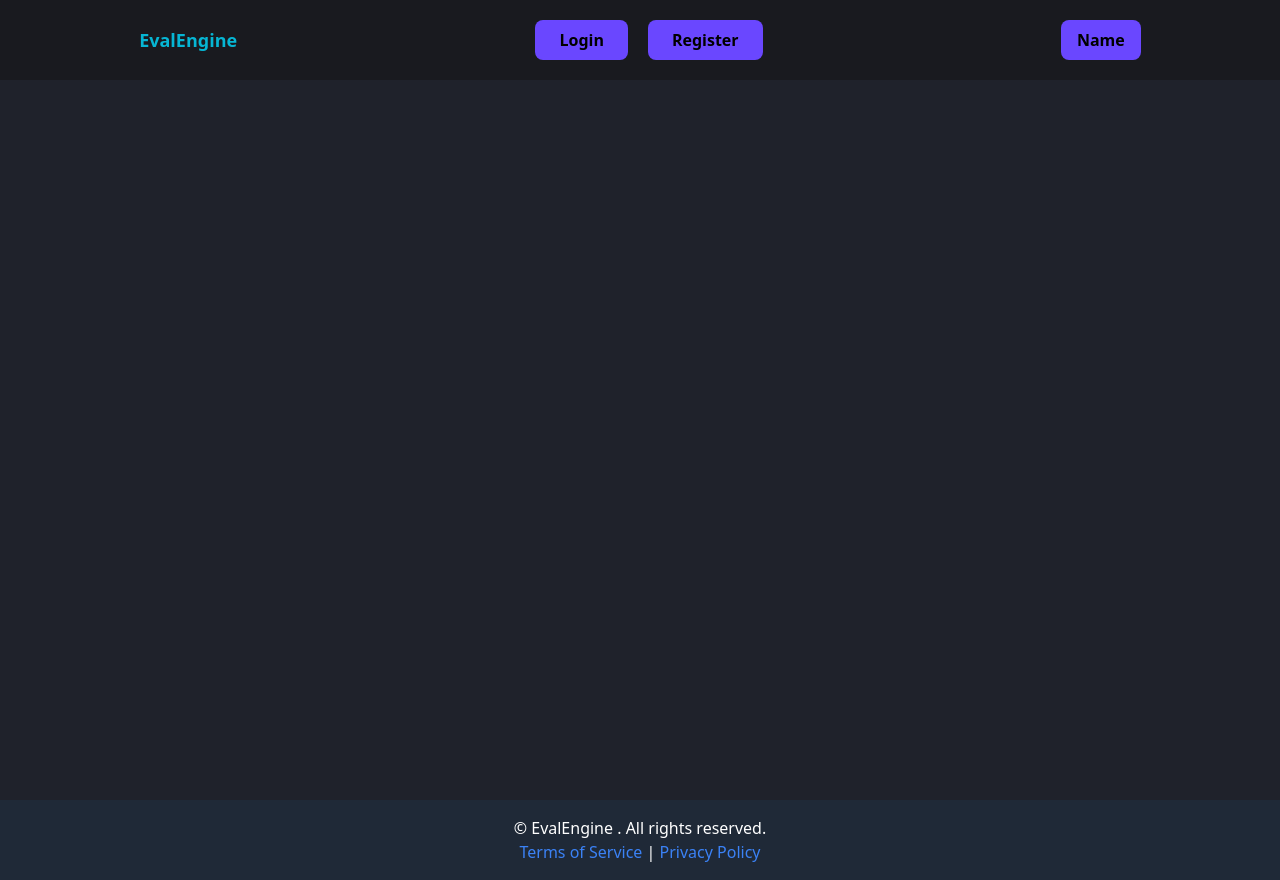
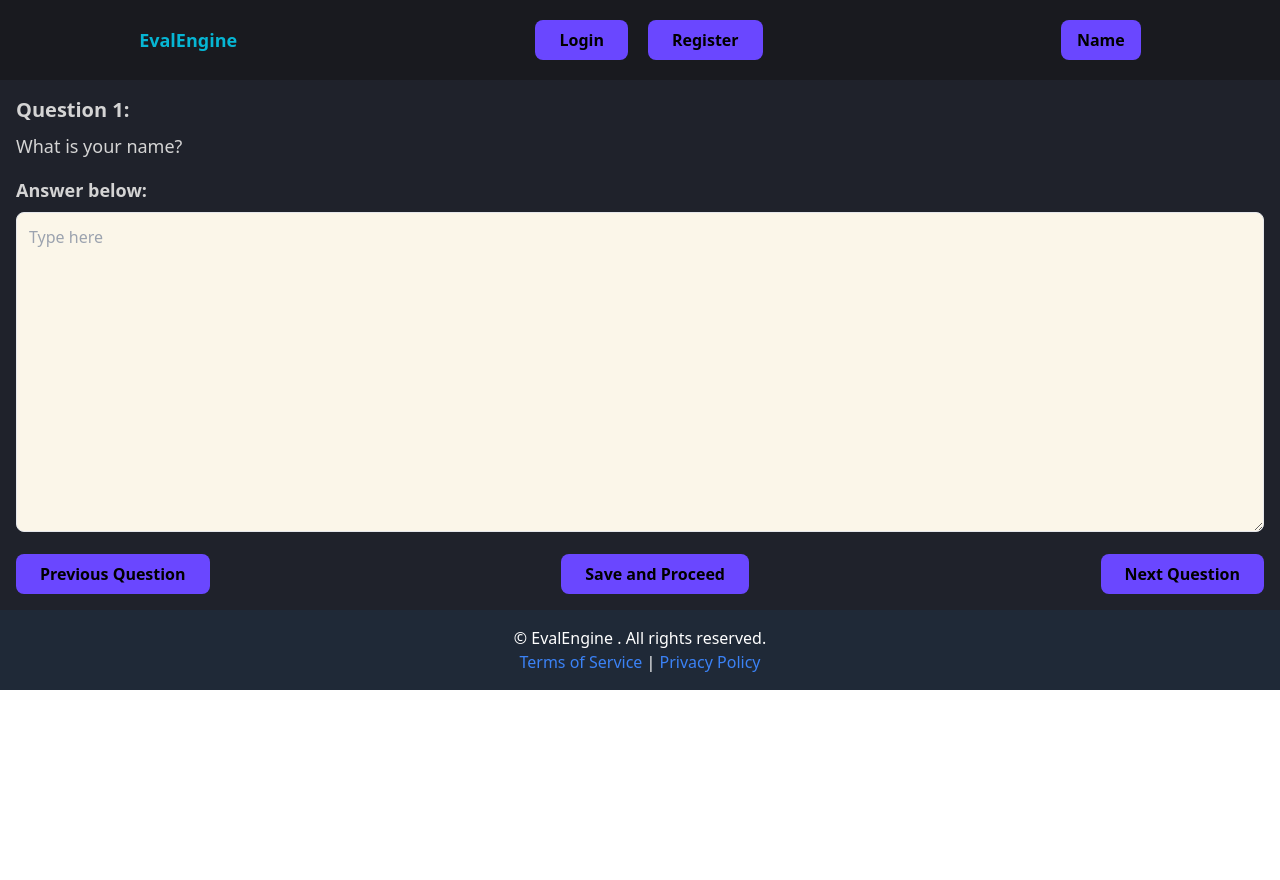
Before and after one commit to kssaxena/EvalEngine, a React (Vite) app in the folder Frontend/: page /answers in a window 1280 px wide. After the commit the page ends 800 px from the top, so only its background shows below. Built offline with nearby package versions, Linux system fonts and the light colour scheme.

Commit message:
respondent answer conditioning complete

```diff
--- a/Frontend/src/App.jsx
+++ b/Frontend/src/App.jsx
@@ -7,24 +7,27 @@ import LoginStudent from "./components/Login";
 import RegisterStudent from "./components/Register";
 import Respondent from "./components/pages/Respondent";
 import Profile from "./components/pages/Profile";
+import RespondentAnswer from "./components/RespondentAnswerInput";
+import RespondentAnswerInput from "./components/RespondentAnswerInput";
 
 function App() {
   return (
     <>
-      <div className="h-screen text-neutral-300 antialiased selection:bg-cyan-500 selection:text-cyan-900 bg-[#1F222B]">
+      <div className=" text-neutral-300 antialiased selection:bg-cyan-500 selection:text-cyan-900 bg-[#1F222B]">
         <Header />
         <Routes>
-          <Route path="/login" element={<LoginStudent />} />
-          <Route path="/register" element={<RegisterStudent />} />
+          <Route path="/login-Student" element={<LoginStudent />} />
+          <Route path="/register-Student" element={<RegisterStudent />} />
 
           <Route path="/" element={<Hero />} />
           <Route path="/questioner" element={<Questioner />} />
           <Route path="/respondent" element={<Respondent />} />
 
-          <Route path="/profile" element={<Profile />} />
+          <Route path="/profile-student" element={<Profile />} />
+          <Route path="/answers" element={<RespondentAnswerInput />} />
         </Routes>
+        <Footer />
       </div>
-      <Footer />
     </>
   );
 }
--- /dev/null
+++ b/Frontend/src/components/RespondentAnswerInput.jsx
@@ -0,0 +1,128 @@
+import React, { useState } from "react";
+import Button from "../utils/Button";
+
+const RespondentAnswerInput = () => {
+  const questions = [
+    "What is your name?",
+    "Write a code for printing prime number.",
+    "What motivates you to achieve your goals?",
+  ];
+
+  const [currentQuestionIndex, setCurrentQuestionIndex] = useState(0);
+  const [answers, setAnswers] = useState(Array(questions.length).fill(""));
+  const [savedAnswers, setSavedAnswers] = useState(
+    Array(questions.length).fill(false)
+  );
+  const [alertMessage, setAlertMessage] = useState("");
+
+  const showTemporaryAlert = (message) => {
+    setAlertMessage(message);
+    setTimeout(() => setAlertMessage(""), 2000);
+  };
+
+  const handleChange = (e) => {
+    if (!savedAnswers[currentQuestionIndex]) {
+      const updatedAnswers = [...answers];
+      updatedAnswers[currentQuestionIndex] = e.target.value;
+      setAnswers(updatedAnswers);
+    }
+  };
+
+  const handleCopyPaste = (e) => {
+    e.preventDefault();
+    showTemporaryAlert("Copy or Paste not allowed");
+  };
+
+  const handleNextQuestion = () => {
+    if (currentQuestionIndex < questions.length - 1) {
+      setCurrentQuestionIndex(currentQuestionIndex + 1);
+    } else {
+      showTemporaryAlert("You have completed all the questions.");
+    }
+  };
+
+  const handlePreviousQuestion = () => {
+    if (currentQuestionIndex > 0) {
+      setCurrentQuestionIndex(currentQuestionIndex - 1);
+    }
+  };
+
+  const handleSaveAnswer = () => {
+    if (answers[currentQuestionIndex].trim() === "Na") {
+      showTemporaryAlert("Writing answer is compulsory");
+    } else {
+      const updatedSavedAnswers = [...savedAnswers];
+      updatedSavedAnswers[currentQuestionIndex] = true;
+      setSavedAnswers(updatedSavedAnswers);
+      showTemporaryAlert("Answer saved. You can no longer edit this answer.");
+      if (currentQuestionIndex < questions.length - 1) {
+        setCurrentQuestionIndex(currentQuestionIndex + 1);
+      }
+    }
+  };
+
+  const handleSubmitAnswers = () => {
+    showTemporaryAlert("Your answers have been submitted successfully!");
+    console.log(answers);
+  };
+
+  return (
+    <div className="p-4">
+      {alertMessage && (
+        <div className="w-1/4 flex justify-center items-center absolute mb-4 p-3 bg-blue-100 text-blue-800 rounded">
+          {alertMessage}
+        </div>
+      )}
+      <div className="mb-4">
+        <h2 className="text-xl font-bold mb-2">
+          Question {currentQuestionIndex + 1}:
+        </h2>
+        <p className="text-lg">{questions[currentQuestionIndex]}</p>
+      </div>
+      <label htmlFor="answer" className="block text-lg font-semibold mb-2">
+        Answer below:
+      </label>
+      <textarea
+        id="answer"
+        value={answers[currentQuestionIndex]}
+        onChange={handleChange}
+        onCopy={handleCopyPaste}
+        onPaste={handleCopyPaste}
+        placeholder="Type here"
+        className="w-full h-80 border rounded-lg p-3 text-gray-800 focus:outline-none focus:ring-2 focus:ring-blue-500 bg-[#FBF6E9]"
+        disabled={savedAnswers[currentQuestionIndex]}
+      ></textarea>
+      <div className="flex justify-between mt-4">
+        <Button
+          name="Previous Question"
+          OnClick={handlePreviousQuestion}
+          Type="button"
+          disabled={currentQuestionIndex === 0}
+        />
+        <Button
+          className={`hover:bg-green-500 duration-300 ease-in-out`}
+          name="Save and Proceed"
+          OnClick={handleSaveAnswer}
+          Type="button"
+          disabled={savedAnswers[currentQuestionIndex]}
+        />
+        {currentQuestionIndex === questions.length - 1 ? (
+          <Button
+            className={` bg-red-500 hover:bg-green-500 duration-300 ease-in-out`}
+            name="Submit Answers"
+            OnClick={handleSubmitAnswers}
+            Type="button"
+          />
+        ) : (
+          <Button
+            name="Next Question"
+            OnClick={handleNextQuestion}
+            Type="button"
+          />
+        )}
+      </div>
+    </div>
+  );
+};
+
+export default RespondentAnswerInput;
--- /dev/null
+++ b/Frontend/src/components/pages/AnswerPage.jsx
@@ -0,0 +1,12 @@
+import React from "react";
+import RespondentAnswerInput from "../RespondentAnswerInput";
+
+const AnswerPage = () => {
+  return (
+    <div className="h-screen ">
+      <RespondentAnswerInput />
+    </div>
+  );
+};
+
+export default AnswerPage;
--- a/Frontend/src/utils/Button.jsx
+++ b/Frontend/src/utils/Button.jsx
@@ -1,12 +1,12 @@
 import React from "react";
 
-const Button = ({ name, OnClick, Type }) => {
+const Button = ({ name, OnClick, Type, className }) => {
   return (
     <div>
       <button
         type={Type}
         onClick={OnClick}
-        className="px-6 py-2  dark:text-white text-black rounded-lg font-bold transform hover:-translate-y-1 transition duration-400 bg-[#6A47FF]"
+        className={`px-6 py-2  dark:text-white text-black rounded-lg font-bold transform hover:-translate-y-1 transition duration-400 bg-[#6A47FF] ${className} `}
       >
         {name}
       </button>
```
